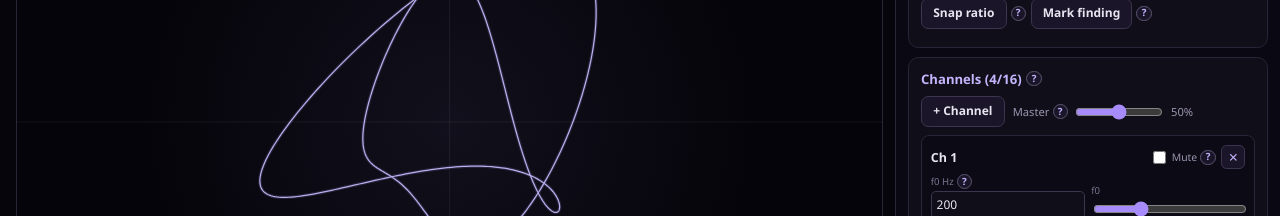
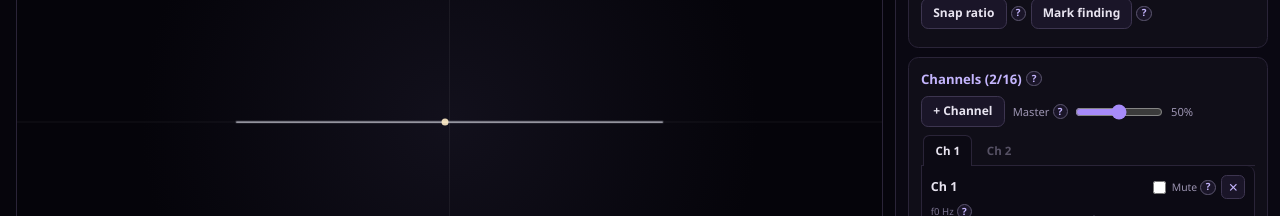
Before and after one commit to Agologist/HemiGeoLab, a React (Vite) app: page / in a window 1280 px wide. Shown: the part 345-561 px from the top of the page. Built offline with nearby package versions, Linux system fonts and the light colour scheme; no server answers.

Commit message:
Tabbed mixer, two default channels, mute new strips.
The mixer is one card with channel tabs. Startup is Ch 1 live and
Ch 2 muted; + Channel also starts muted.

```diff
--- a/src/App.css
+++ b/src/App.css
@@ -623,15 +623,59 @@
   accent-color: #a78bfa;
 }
 
-.channel-list {
+.channel-tabs {
   display: flex;
-  flex-direction: column;
-  gap: 0.55rem;
+  flex-wrap: wrap;
+  gap: 0.15rem;
+  margin: 0.15rem 0 0;
+  padding: 0 0.15rem;
+  border-bottom: 1px solid #2a2438;
+}
+
+.channel-tab {
+  border: 1px solid transparent;
+  border-bottom: none;
+  border-radius: 0.4rem 0.4rem 0 0;
+  background: transparent;
+  color: #9b93b0;
+  padding: 0.38rem 0.7rem 0.42rem;
+  font-size: 0.72rem;
+  font-weight: 600;
+  cursor: pointer;
+  display: inline-flex;
+  align-items: center;
+  gap: 0.3rem;
+}
+
+.channel-tab:hover {
+  color: #e8e4f0;
+  background: #1a1528;
+}
+
+.channel-tab.on {
+  background: #0c0a14;
+  color: #e8e4f0;
+  border-color: #2a2438;
+  margin-bottom: -1px;
+  padding-bottom: 0.48rem;
+}
+
+.channel-tab.muted {
+  opacity: 0.5;
+}
+
+.tab-live {
+  font-size: 0.55rem;
+  font-weight: 700;
+  text-transform: uppercase;
+  letter-spacing: 0.04em;
+  color: #6ee7b7;
 }
 
 .channel-card {
-  border-radius: 0.5rem;
+  border-radius: 0 0.5rem 0.5rem 0.5rem;
   border: 1px solid #2a2438;
+  border-top: none;
   background: #0c0a14;
   padding: 0.55rem 0.55rem;
 }
--- a/src/App.tsx
+++ b/src/App.tsx
@@ -86,6 +86,9 @@ function migrateChannels(channels: ChannelState[]): ChannelState[] {
 
 export default function App() {
   const [channels, setChannels] = useState<ChannelState[]>(defaultChannels);
+  const [selectedChannelId, setSelectedChannelId] = useState(
+    () => defaultChannels()[0]?.id ?? 1,
+  );
   const [master, setMaster] = useState(0.5);
   const [playing, setPlaying] = useState(false);
   const [carrier, setCarrier] = useState(200);
@@ -203,13 +206,25 @@ export default function App() {
 
   const onAddChannel = () => {
     if (channels.length >= MAX_CHANNELS) return;
-    pushChannels(addChannel(channels));
+    const next = addChannel(channels);
+    pushChannels(next);
+    const added = next[next.length - 1];
+    if (added) setSelectedChannelId(added.id);
   };
 
   const onRemoveChannel = (id: number) => {
     if (channels.length <= MIN_CHANNELS) return;
-    pushChannels(removeChannel(channels, id));
+    const next = removeChannel(channels, id);
+    pushChannels(next);
+    if (id === selectedChannelId) {
+      const i = channels.findIndex((c) => c.id === id);
+      const neighbor = next[Math.max(0, i - 1)] ?? next[0];
+      if (neighbor) setSelectedChannelId(neighbor.id);
+    }
   };
+
+  const selectedChannel =
+    channels.find((c) => c.id === selectedChannelId) ?? channels[0] ?? null;
 
   const masterRef = useRef(master);
   masterRef.current = master;
@@ -933,21 +948,34 @@ export default function App() {
                   </label>
                 </div>
               </div>
-              <div className="channel-list">
+              <div className="channel-tabs" role="tablist" aria-label="Channels">
                 {channels.map((ch) => (
-                  <ChannelStrip
+                  <button
                     key={ch.id}
-                    ch={ch}
-                    onChange={updateChannel}
-                    onGoGlide={() => {
-                      engine.unlock();
-                      void onGoChannelGlide(ch.id);
-                    }}
-                    onRemove={() => onRemoveChannel(ch.id)}
-                    canRemove={channels.length > MIN_CHANNELS}
-                  />
+                    type="button"
+                    role="tab"
+                    aria-selected={selectedChannel?.id === ch.id}
+                    className={`channel-tab${selectedChannel?.id === ch.id ? ' on' : ''}${ch.muted ? ' muted' : ''}`}
+                    onClick={() => setSelectedChannelId(ch.id)}
+                  >
+                    {ch.label}
+                    {ch.glide.running && <span className="tab-live">glide</span>}
+                  </button>
                 ))}
               </div>
+              {selectedChannel && (
+                <ChannelStrip
+                  key={selectedChannel.id}
+                  ch={selectedChannel}
+                  onChange={updateChannel}
+                  onGoGlide={() => {
+                    engine.unlock();
+                    void onGoChannelGlide(selectedChannel.id);
+                  }}
+                  onRemove={() => onRemoveChannel(selectedChannel.id)}
+                  canRemove={channels.length > MIN_CHANNELS}
+                />
+              )}
             </section>
 
             {error && <div className="error">{error}</div>}
--- a/src/audio/engine.ts
+++ b/src/audio/engine.ts
@@ -691,7 +691,7 @@ export function relabelChannels(channels: ChannelState[]): ChannelState[] {
 }
 
 export function defaultChannels(): ChannelState[] {
-  nextChannelId = 5;
+  nextChannelId = 3;
   return [
     createChannel({
       id: 1,
@@ -709,25 +709,7 @@ export function defaultChannels(): ChannelState[] {
       gain: 0.75,
       pan: 1,
       phaseDeg: 90,
-      muted: false,
-    }),
-    createChannel({
-      id: 3,
-      label: 'Ch 3',
-      frequency: 300,
-      gain: 0.5,
-      pan: -0.35,
-      phaseDeg: 30,
-      muted: false,
-    }),
-    createChannel({
-      id: 4,
-      label: 'Ch 4',
-      frequency: 400,
-      gain: 0.5,
-      pan: 0.35,
-      phaseDeg: 60,
-      muted: false,
+      muted: true,
     }),
   ];
 }
@@ -744,7 +726,7 @@ export function addChannel(channels: ChannelState[]): ChannelState[] {
       gain: 0.45,
       pan: Math.max(-1, Math.min(1, pan)),
       phaseDeg: (i * 30) % 360,
-      muted: false,
+      muted: true,
       harmonics: [],
     }),
   ]);
```
